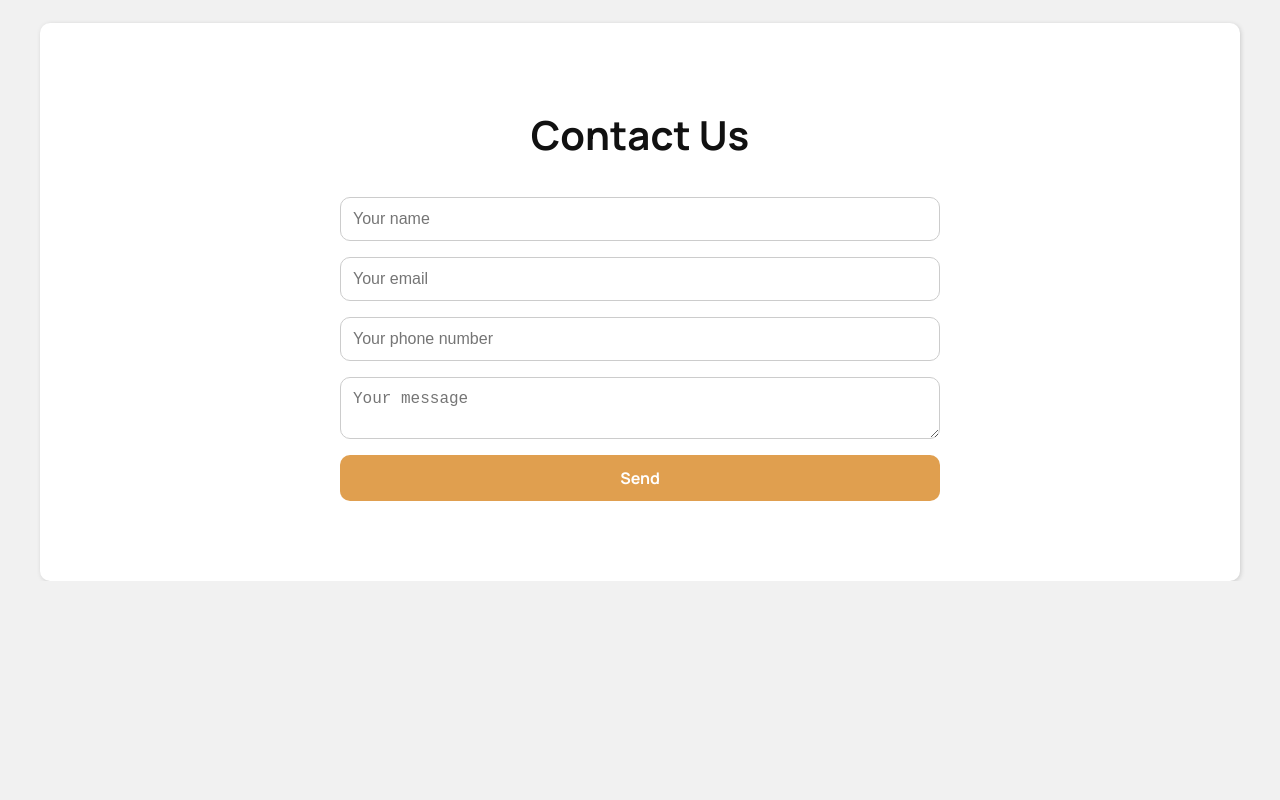
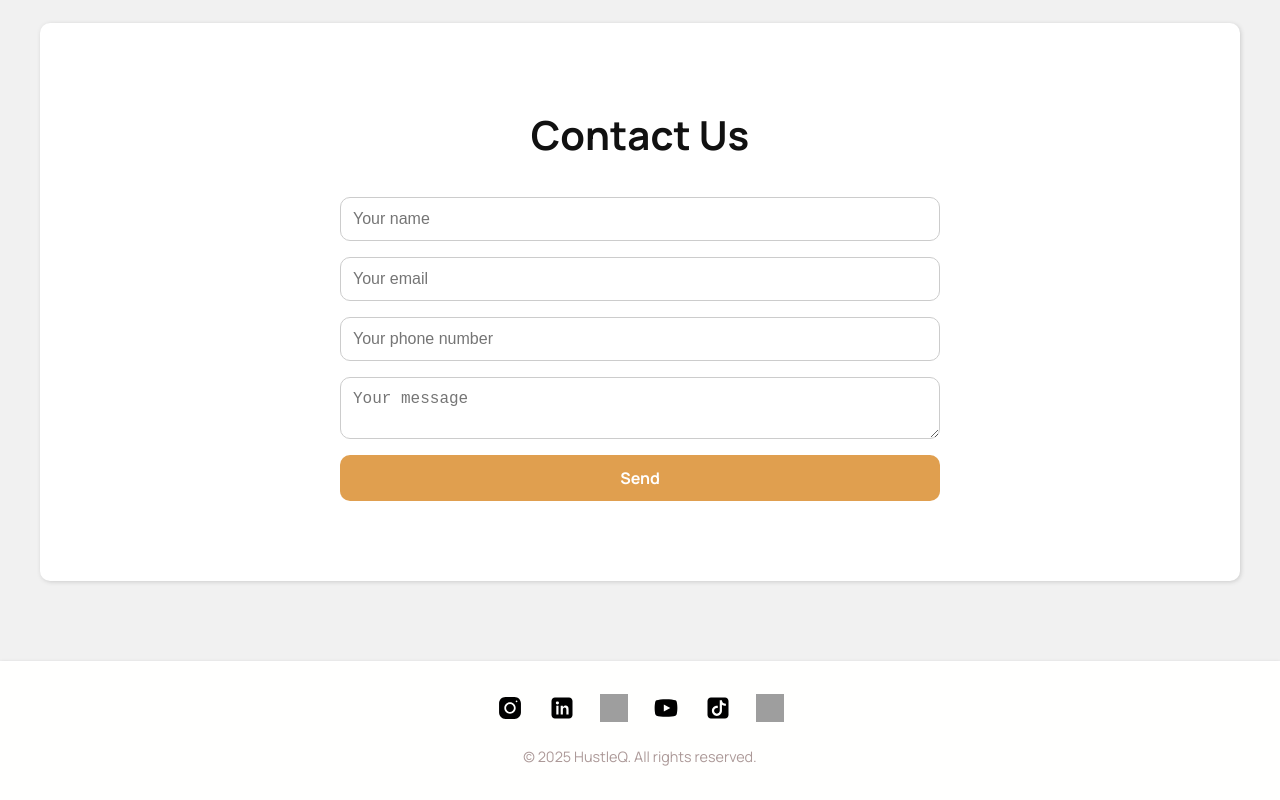
Before and after one commit to lucasmoraishustleq/landing-page, a React (Vite) app: page / in a window 1280 px wide. Shown: the part 4839-5639 px from the top of the page. Before the commit the page ends 5420 px from the top, so only its background shows below. Built offline with nearby package versions, Linux system fonts and the light colour scheme; grey boxes are pictures that could not be loaded.

Commit message:
Updating import.

```diff
--- a/src/App.tsx
+++ b/src/App.tsx
@@ -9,7 +9,7 @@ import WaitList from "./components/Waitlist/Waitlist";
 import Culture from "./components/Culture/Culture";
 import KeyChallenge from "./components/KeyChallenge/KeyChallenge";
 import Founders from "./components/Founders/Founders";
-// import Footer from "./components/Footer/Footer";
+import Footer from "./components/Footer/Footer";
 import Contact from "./components/Contact/Contact";
 
 function App() {
@@ -28,7 +28,7 @@ function App() {
         <WaitList />
         <Contact />
       </main>
-      {/* <Footer /> */}
+      <Footer />
     </>
   );
 }
```
